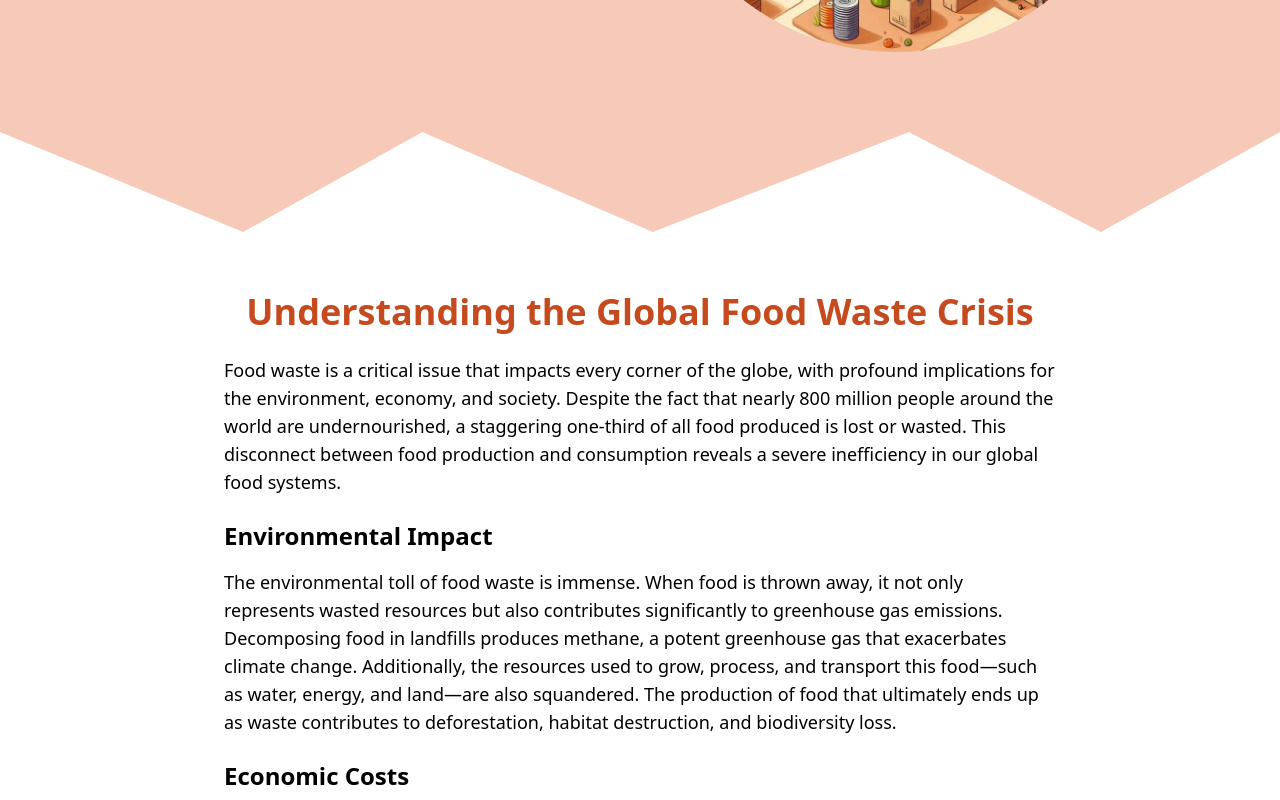
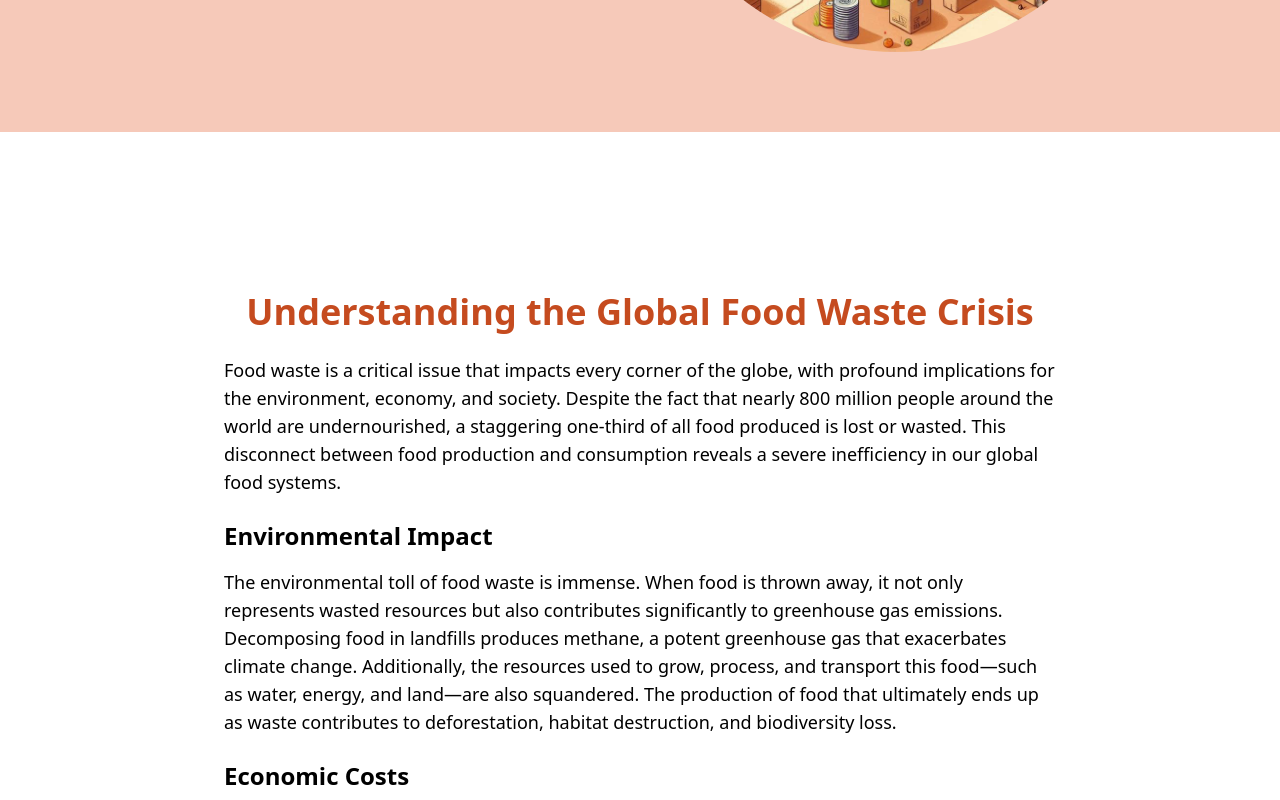
Before and after one commit to PetJs/SOF, a React (Vite) app: page / in a window 1280 px wide. Shown: the part 600-1400 px from the top of the page. Built offline with nearby package versions, Linux system fonts and the light colour scheme.

Commit message:
Tripple ahh

```diff
--- a/src/App.css
+++ b/src/App.css
@@ -37,9 +37,7 @@
   display: none;
 }
 
-.about{
-  clip-path: polygon(51% 7%, 71% 0, 86% 7%, 100% 0, 100% 0, 100% 100%, 0 100%, 0 0, 19% 7%, 33% 0);
-}
+
 
 .footer {
   display: block;
--- a/src/components/landingpage.tsx
+++ b/src/components/landingpage.tsx
@@ -46,7 +46,7 @@ export default function LandingPage() {
                         <div className="headingimage1">
                             <img className='img rounded-full' src={HeaderImage} alt="An Image" />
                         </div>
-                        <p className="text-lg md:text-xl lg:text-2xl font-semibold text-gray-800 leading-snug py-4">
+                        <p className="text-lg md:text-xl lg:text-2xl font-semibold text-gray-800 py-4">
                             Welcome to <span className="text-primary-500 font-extrabold">SOF</span>, your ultimate kitchen companion!
                             Get ready to explore new culinary adventures with
                             <span className="text-primary-500 font-extrabold"> SOF</span>—where creativity in the kitchen
```
